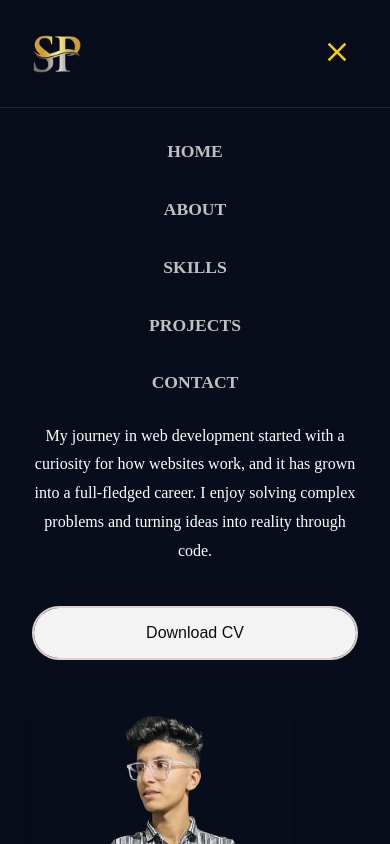
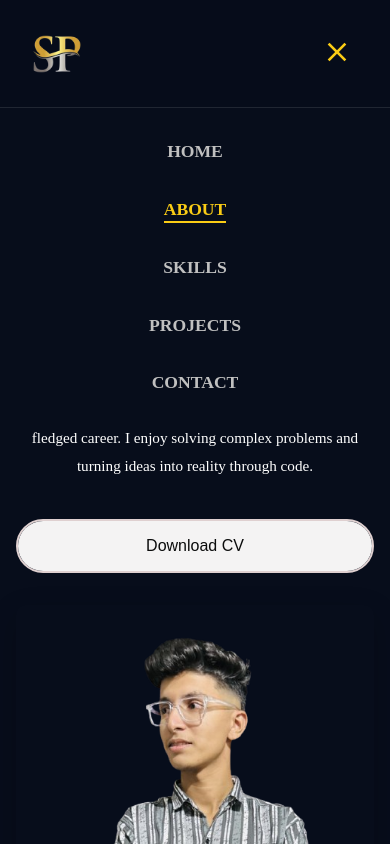
Before and after one commit to sank-45/Portfolio1, a React (Vite) app: page /about in a window 390 px wide. Both pictures are taken after a click on the element 337 px from the left and 53 px from the top of the page. Shown: the top 844 px of the page. Built offline with nearby package versions, Linux system fonts and the light colour scheme.

Commit message:
updated navbar

```diff
--- a/src/Portfolio/Component/Footer/Footer.jsx
+++ b/src/Portfolio/Component/Footer/Footer.jsx
@@ -30,7 +30,7 @@ const Footer = () => {
 
             {/* Footer Bottom */}
             <div className="footer_bottom">
-                <p>&copy; {new Date().getFullYear()} Sankalp❤️. All rights reserved.</p>
+                <p>&copy; {new Date().getFullYear()} Sankalp. All rights reserved.</p>
             </div>
         </footer>
     );
--- a/src/Portfolio/Component/Navbar/NavBar.jsx
+++ b/src/Portfolio/Component/Navbar/NavBar.jsx
@@ -1,4 +1,4 @@
-import { Link } from 'react-router-dom';
+import { NavLink } from 'react-router-dom';
 import './NavBar.scss';
 import Logo from "../../Component/Assets/logo1.png";
 import { FaPhoneAlt } from 'react-icons/fa';
@@ -12,34 +12,33 @@ const Navbar = () => {
     return (
         <header className="navbar">
             <div className="navbar_container wrapper">
-                <Link to="/" className="navbar_logo" onClick={() => setShowNav(false)}>
+                <NavLink to="/" className="navbar_logo" onClick={() => setShowNav(false)}>
                     <img src={Logo} alt="logo" />
-                </Link>
+                </NavLink>
 
                 <div className="navbar_links">
                     <ul className={`${showNav ? "show" : ""}`}>
                         <li onClick={() => setShowNav(false)}>
-                            <Link to="/">Home</Link>
+                            <NavLink to="/" end className={({ isActive }) => isActive ? "active" : ""}>Home</NavLink>
                         </li>
                         <li onClick={() => setShowNav(false)}>
-                            <Link to="/about">About</Link>
+                            <NavLink to="/about" className={({ isActive }) => isActive ? "active" : ""}>About</NavLink>
                         </li>
                         <li onClick={() => setShowNav(false)}>
-                            <Link to="/skills">Skills</Link>
+                            <NavLink to="/skills" className={({ isActive }) => isActive ? "active" : ""}>Skills</NavLink>
                         </li>
                         <li onClick={() => setShowNav(false)}>
-                            <Link to="/projects">Projects</Link>
+                            <NavLink to="/projects" className={({ isActive }) => isActive ? "active" : ""}>Projects</NavLink>
                         </li>
                         <li onClick={() => setShowNav(false)}>
-                            <Link to="/contact">Contact </Link>
+                            <NavLink to="/contact" className={({ isActive }) => isActive ? "active" : ""}>Contact</NavLink>
                         </li>
-
                     </ul>
 
                     <div className="navbar_phone">
                         <h3 className='dash'>|</h3>
                         <FaPhoneAlt />
-                        <span>  +917249774554</span>
+                        <span> +917249774554</span>
                     </div>
 
                     <div className="navbar_menu" onClick={() => setShowNav(!showNav)}>
--- a/src/Portfolio/Component/Navbar/NavBar.scss
+++ b/src/Portfolio/Component/Navbar/NavBar.scss
@@ -1,7 +1,8 @@
 @import "../../Styles/Mixins.scss";
+
 .navbar {
   background-color: #070d1b;
-    padding: 0.6rem 0; // Smaller height
+  padding: 0.6rem 0;
   position: fixed;
   z-index: 999;
   width: 100%;
@@ -21,7 +22,7 @@
   }
 
   &_logo img {
-      width: 5.5rem; // Compact logo size
+    width: 5.5rem;
     margin-right: 20px;
   }
 
@@ -32,13 +33,10 @@
     font-size: xx-large;
     padding: 1.5rem;
 
-
     ul {
       display: flex;
       align-items: center;
       gap: 2rem;
-
-
 
       @include respond(tab-port) {
         flex-direction: column;
@@ -68,9 +66,19 @@
       padding-bottom: 4px;
       transition: all 0.3s ease;
 
-        &:hover {
+      // Remove hover underline effect
+      &::after {
+        display: none;
+      }
+
+      @include respond(tab-port) {
+        color: var(--m-silver);
+        font-size: 1.1rem;
+      }
+    }
+
+    li a.active {
       color: #facc15;
-        }
 
       &::after {
         content: '';
@@ -80,23 +88,12 @@
         width: 100%;
         height: 2px;
         background-color: #facc15;
-          transform: scaleX(0);
-          transform-origin: left;
-          transition: transform 0.3s ease-in-out;
-        }
-
-        &:hover::after {
-          transform: scaleX(1);
-        }
-
-        @include respond(tab-port) {
-          color: var(--m-silver);
-          font-size: 1.1rem;
+        display: block;
       }
     }
   }
 
-    .dash{
+  .dash {
     margin-right: 2rem;
   }
 
--- a/src/Portfolio/Containers/About/About.scss
+++ b/src/Portfolio/Containers/About/About.scss
@@ -6,6 +6,7 @@
     background-color: var(--main-bg-color);
     color: var(--main-text-color);
     overflow: hidden; // Prevent scroll jumps
+    position: relative; // Relative to its normal position in the flow
 
     &_container {
         display: flex;
@@ -31,6 +32,7 @@
 
     &_content {
         flex: 1;
+        animation: fadeSlideUp 1s 0.3s ease forwards;
 
         h1 {
             font-size: 3.5rem;
@@ -159,7 +161,6 @@
             }
         }
     }
-}
 
     // Keyframe Animations
     @keyframes fadeInDown {
@@ -214,3 +215,60 @@
             width: 70%;
         }
     }
+
+    // Media Queries for Mobile Responsiveness
+    @media (max-width: 768px) {
+        .about {
+            padding: 5rem 0;
+        }
+
+        .about_container {
+            flex-direction: column;
+            gap: 2rem;
+            padding: 0 1rem;
+        }
+
+        .about_content {
+            text-align: center;
+        }
+
+        .profile_img {
+            max-width: 100%;
+        }
+
+        .button {
+            width: 100%;
+        }
+
+        h1 {
+            font-size: 2rem;
+        }
+
+        p {
+            font-size: 1rem;
+        }
+    }
+
+    // Extra small screen adjustments (Mobile)
+    @media (max-width: 480px) {
+        .about {
+            padding: 3rem 0;
+        }
+
+        .about_container {
+            padding: 0 1rem;
+        }
+
+        .button {
+            padding: 1rem;
+        }
+
+        h1 {
+            font-size: 1.8rem;
+        }
+
+        p {
+            font-size: 0.95rem;
+        }
+    }
+}
--- a/src/Portfolio/Containers/Contact/Contact.jsx
+++ b/src/Portfolio/Containers/Contact/Contact.jsx
@@ -111,9 +111,9 @@ const Contact = () => {
             <h2>Get in Touch</h2>
             <p>If you prefer, you can also reach me through the information below.</p>
             <ul>
-              <li><strong>Email:</strong> yourname@example.com</li>
-              <li><strong>Phone:</strong> +123 456 7890</li>
-              <li><strong>Location:</strong> Your City, Country</li>
+              <li><strong>Email:</strong> sank4patil.com</li>
+              <li><strong>Phone:</strong> +91 7249774554</li>
+              <li><strong>Location:</strong> Sawantwadi</li>
             </ul>
           </div>
         </div>
```
Lines whose indentation alone changed are shown as unchanged.
